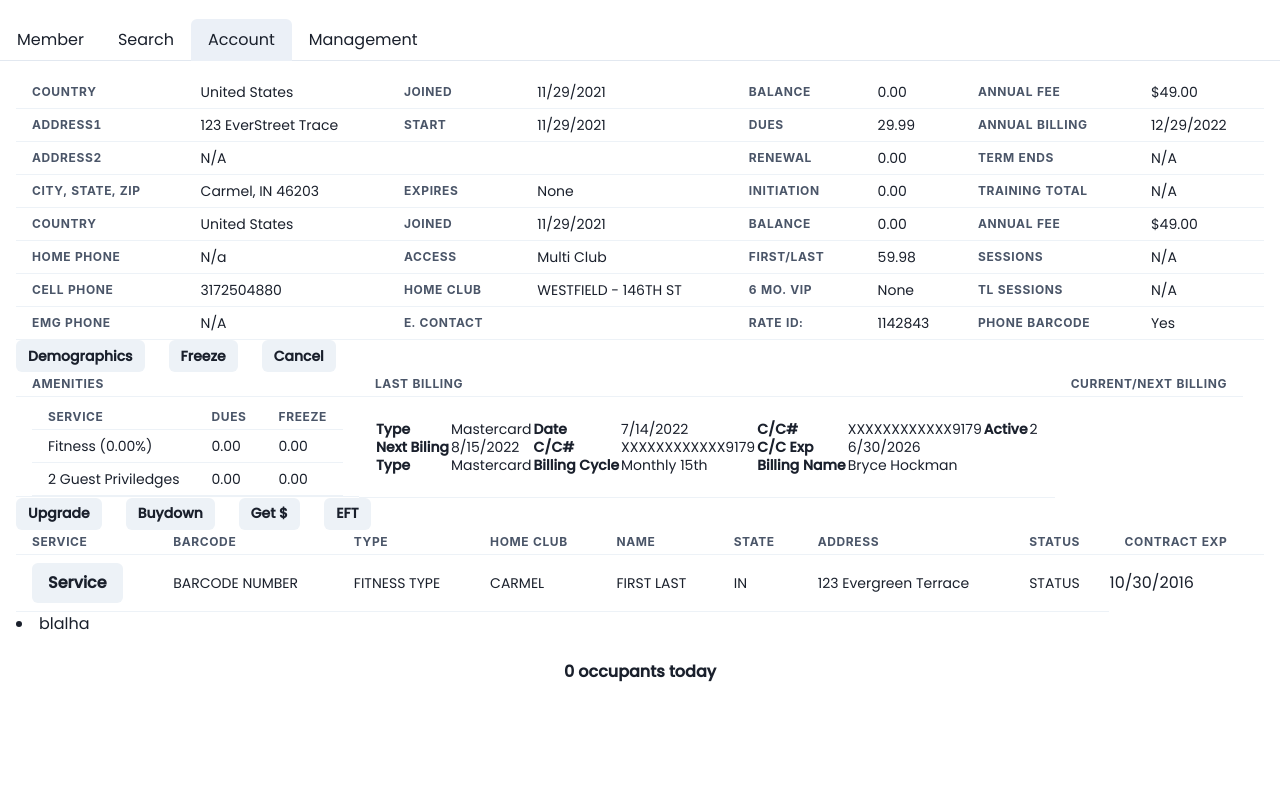
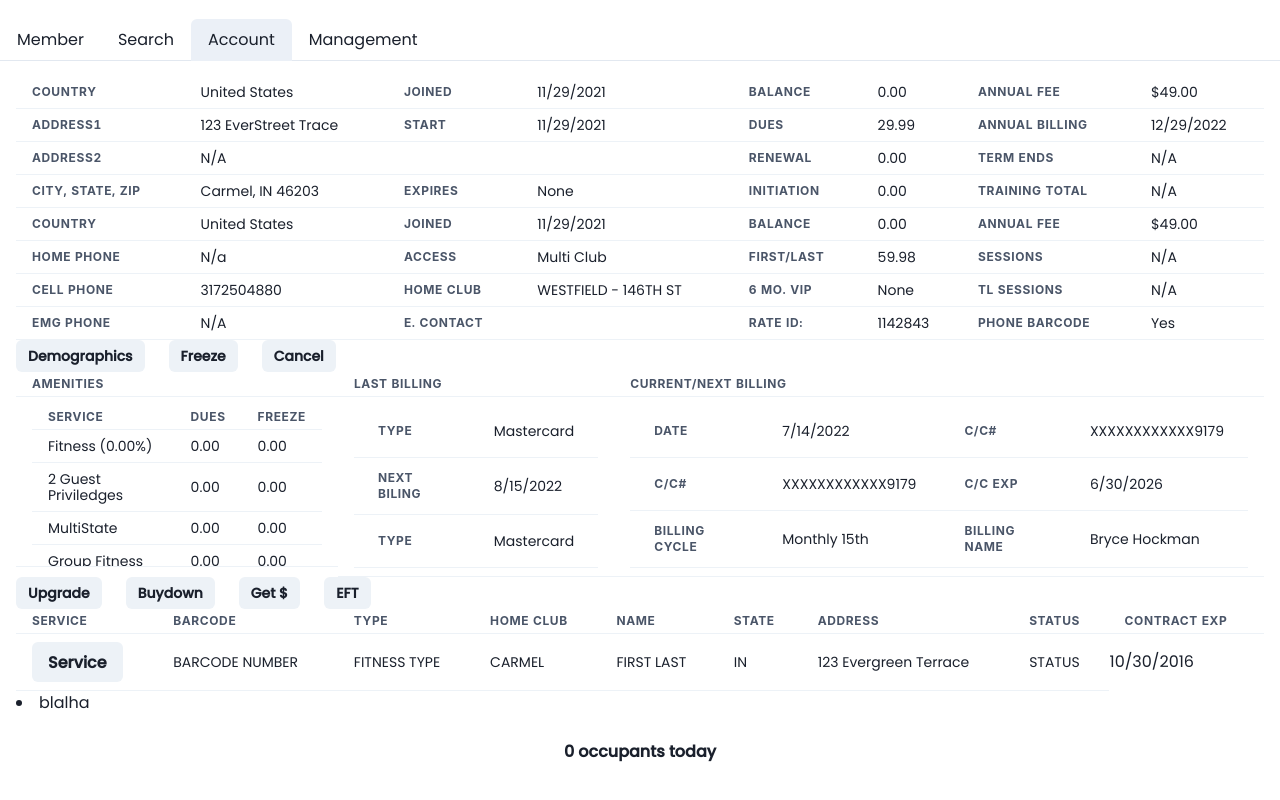
Before and after one commit to ebisLab/la-fitness-but-better, a React (Create React App) app: page / in a window 1280 px wide. Both pictures are taken after a click on the tab "Account". Built offline with nearby package versions, Linux system fonts and the light colour scheme.

Commit message:
services column scrollable

```diff
--- a/src/views/Account.js
+++ b/src/views/Account.js
@@ -113,22 +113,25 @@ export default function Account() {
           <Button size="sm">Freeze</Button>
           <Button size="sm">Cancel</Button>
         </Stack>
-        <Table size="sm" width={'auto'}>
-          <Tbody>
+        <Table size="sm">
+          <colgroup span="3"></colgroup>
+          <Thead>
             <Tr>
-              <Th>Amenities</Th>
+              <Th span="3">Amenities</Th>
               <Th>Last Billing</Th>
               <Th>Current/Next Billing</Th>
             </Tr>
+          </Thead>
+          <Tbody>
             <Tr>
               <Td
                 style={{
                   display: 'block',
-                  height: ' 100px',
+                  height: '170px',
                   overflowY: 'scroll',
                 }}
-                // colSpan={2}
-              >
+                rowSpan="6"
+                scope="rowgroup">
                 <Table size="sm">
                   <Tbody>
                     <Tr>
@@ -180,70 +183,51 @@ export default function Account() {
                 </Table>
               </Td>
               <Td>
-                <Table size="sm">
-                  <tbody>
-                    <tr>
-                      <th>Type</th>
-                      <td>Mastercard</td>
-                      <th>Date</th>
-                      <td>7/14/2022</td>
-                      <th>C/C#</th>
-                      <td>XXXXXXXXXXXX9179</td>
-                      <th>Active</th>
-                      <td>2</td>
-                    </tr>
-                    <tr>
-                      <th>Next Biling</th>
-                      <td>8/15/2022</td>
-                      <th>C/C#</th>
-                      <td>XXXXXXXXXXXX9179</td>
-                      <th>C/C Exp</th>
-                      <td>6/30/2026</td>
-                    </tr>
-                    <tr>
-                      <th>Type</th>
-                      <td>Mastercard</td>
-                      <th>Billing Cycle</th>
-                      <td>Monthly 15th</td>
-                      <th>Billing Name</th>
-                      <td>Bryce Hockman</td>
-                    </tr>
-                  </tbody>
+                <Table>
+                  <Tbody>
+                    <Tr>
+                      <Th>Type</Th>
+                      <Td>Mastercard</Td>
+                    </Tr>
+                    <Tr>
+                      <Th>Next Biling</Th>
+                      <Td>8/15/2022</Td>
+                    </Tr>
+                    <Tr>
+                      <Th>Type</Th>
+                      <Td>Mastercard</Td>
+                    </Tr>
+                  </Tbody>
                 </Table>
               </Td>
-            </Tr>
-
-            {/* <Tr>
-              <Td>One</Td>
-              <Td>Two</Td>
-              <Td>Three</Td>
-              <Th>Type</Th>
-              <Td>Mastercard</Td>
+              <Td>
+                <Table>
+                  <Tbody>
+                    <Tr>
                       <Th>Date</Th>
                       <Td>7/14/2022</Td>
                       <Th>C/C#</Th>
                       <Td>XXXXXXXXXXXX9179</Td>
-              <Th>Active</Th>
-              <Td>2</Td>
                     </Tr>
                     <Tr>
-              <Th>Next Biling</Th>
-              <Td>8/15/2022</Td>
                       <Th>C/C#</Th>
                       <Td>XXXXXXXXXXXX9179</Td>
                       <Th>C/C Exp</Th>
                       <Td>6/30/2026</Td>
                     </Tr>
                     <Tr>
-              <Th>Type</Th>
-              <Td>Mastercard</Td>
                       <Th>Billing Cycle</Th>
                       <Td>Monthly 15th</Td>
                       <Th>Billing Name</Th>
                       <Td>Bryce Hockman</Td>
-            </Tr> */}
+                    </Tr>
                   </Tbody>
                 </Table>
+              </Td>
+            </Tr>
+          </Tbody>
+        </Table>
+
         <Stack direction={['column', 'row']} spacing="24px">
           <Button size="sm">Upgrade</Button>
           <Button size="sm">Buydown</Button>
@@ -355,3 +339,142 @@ export default function Account() {
                   <Td>Esporta Access</Td>
                 </Tr> */
 }
+
+{
+  /* <Tr>
+              <Td>One</Td>
+              <Td>Two</Td>
+              <Td>Three</Td>
+              <Th>Type</Th>
+              <Td>Mastercard</Td>
+              <Th>Date</Th>
+              <Td>7/14/2022</Td>
+              <Th>C/C#</Th>
+              <Td>XXXXXXXXXXXX9179</Td>
+              <Th>Active</Th>
+              <Td>2</Td>
+            </Tr>
+            <Tr>
+              <Th>Next Biling</Th>
+              <Td>8/15/2022</Td>
+              <Th>C/C#</Th>
+              <Td>XXXXXXXXXXXX9179</Td>
+              <Th>C/C Exp</Th>
+              <Td>6/30/2026</Td>
+            </Tr>
+            <Tr>
+              <Th>Type</Th>
+              <Td>Mastercard</Td>
+              <Th>Billing Cycle</Th>
+              <Td>Monthly 15th</Td>
+              <Th>Billing Name</Th>
+              <Td>Bryce Hockman</Td>
+            </Tr> */
+}
+{
+  /* <Table size="sm">
+          <Thead>
+            <Tr>
+              <Th span="3">Amenities</Th>
+              <Th>Last Billing</Th>
+              <Th>Current/Next Billing</Th>
+            </Tr>
+          </Thead>
+          <Tbody>
+            <Tr>
+              <Td
+                style={{
+                  display: 'block',
+                  height: ' 100px',
+                  overflowY: 'scroll',
+                }}
+                // S={2}
+              >
+                <Table size="sm">
+                  <Tbody>
+                    <Tr>
+                      <Th>Service</Th>
+                      <Th>Dues</Th>
+                      <Th>Freeze</Th>
+                    </Tr>
+                    <Tr>
+                      <Td>Fitness (0.00%)</Td>
+                      <Td>0.00</Td>
+                      <Td>0.00</Td>
+                    </Tr>
+                    <Tr>
+                      <Td>2 Guest Priviledges</Td>
+                      <Td>0.00</Td>
+                      <Td>0.00</Td>
+                    </Tr>
+                    <Tr>
+                      <Td>MultiState</Td>
+                      <Td>0.00</Td>
+                      <Td>0.00</Td>
+                    </Tr>
+                    <Tr>
+                      <Td>Group Fitness</Td>
+                      <Td>0.00</Td>
+                      <Td>0.00</Td>
+                    </Tr>
+                    <Tr>
+                      <Td>Pool Whirlpool Spa</Td>
+                      <Td>0.00</Td>
+                      <Td>0.00</Td>
+                    </Tr>
+                    <Tr>
+                      <Td>Cycle Class</Td>
+                      <Td>0.00</Td>
+                      <Td>0.00</Td>
+                    </Tr>
+                    <Tr>
+                      <Td>LA Fitness Access</Td>
+                      <Td>0.00</Td>
+                      <Td>0.00</Td>
+                    </Tr>
+                    <Tr>
+                      <Td>Esporta Access</Td>
+                      <Td>0.00</Td>
+                      <Td>0.00</Td>
+                    </Tr>
+                  </Tbody>
+                </Table>
+              </Td>
+              <Td>
+                <Table size="sm">
+                  <Tbody>
+                    <Tr>
+                      <Th>Type</Th>
+                      <Td>Mastercard</Td>
+                      <Th>Date</Th>
+                      <Td>7/14/2022</Td>
+                      <Th>C/C#</Th>
+                      <Td>XXXXXXXXXXXX9179</Td>
+                      <Th>Active</Th>
+                      <Td>2</Td>
+                    </Tr>
+                    <Tr>
+                      <Th>Next Biling</Th>
+                      <Td>8/15/2022</Td>
+                      <Th>C/C#</Th>
+                      <Td>XXXXXXXXXXXX9179</Td>
+                      <Th>C/C Exp</Th>
+                      <Td>6/30/2026</Td>
+                    </Tr>
+                    <Tr>
+                      <Th>Type</Th>
+                      <Td>Mastercard</Td>
+                      <Th>Billing Cycle</Th>
+                      <Td>Monthly 15th</Td>
+                      <Th>Billing Name</Th>
+                      <Td>Bryce Hockman</Td>
+                    </Tr>
+                  </Tbody>
+                </Table>
+              </Td>
+            </Tr>
+
+
+          </Tbody>
+        </Table> */
+}
```
Also changed, not shown: 1 other file (tests, documents, lock files or other folders). Lines whose indentation alone changed are shown as unchanged.
